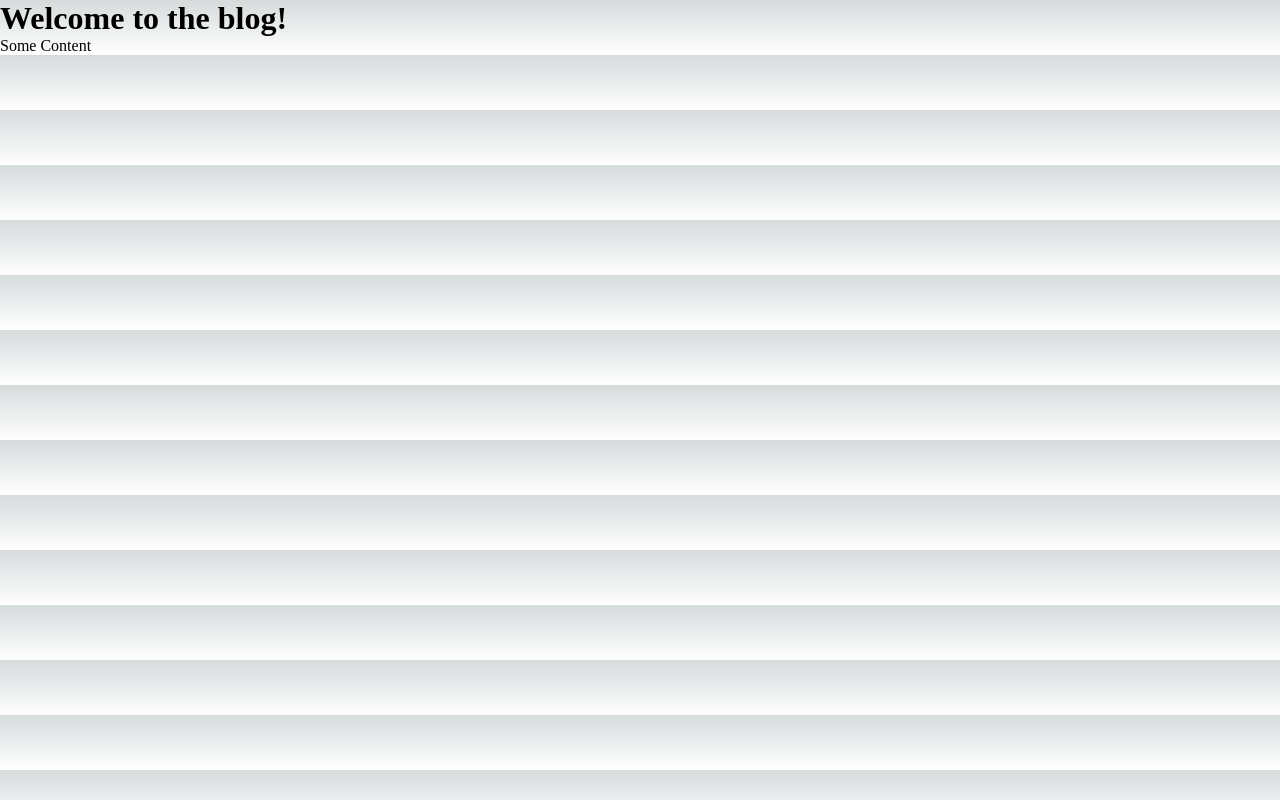
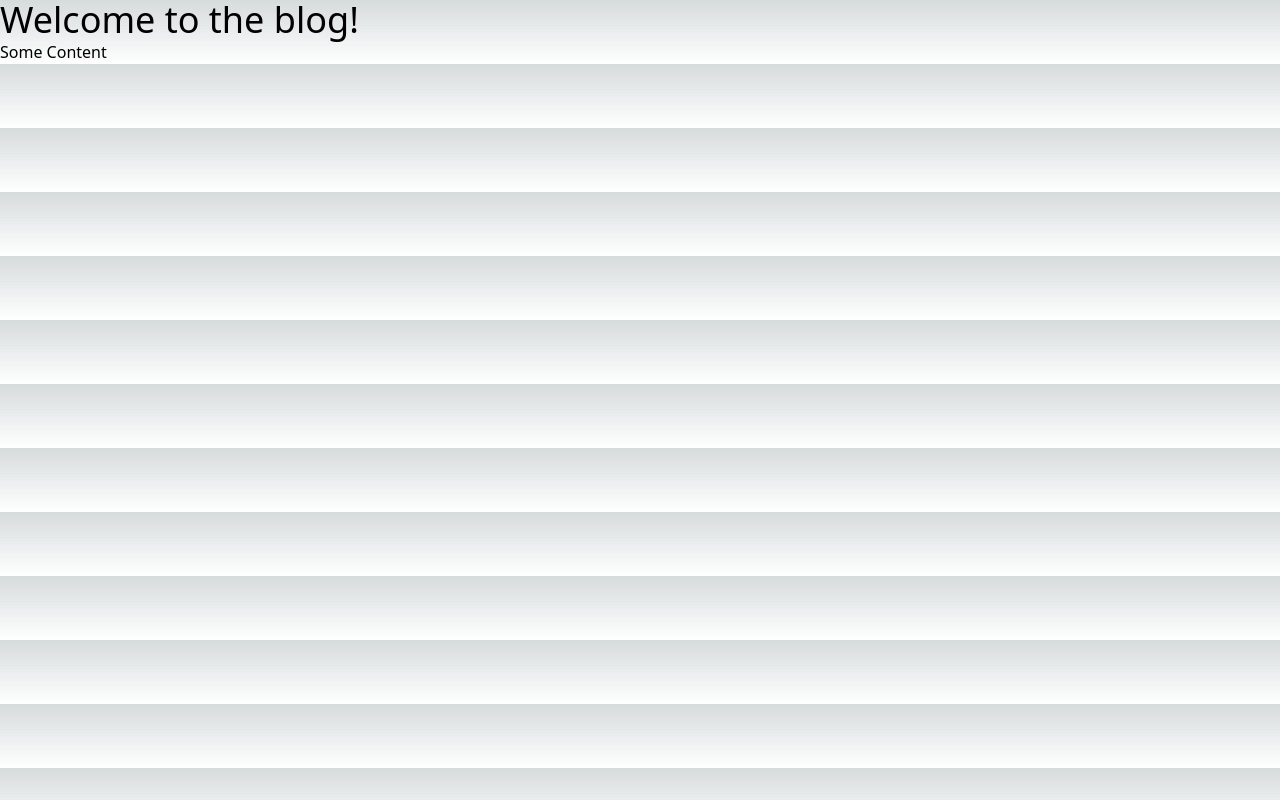
Before and after one commit to jordanporterbiz/jordanporter.dev, a Next.js app: page / in a window 1280 px wide. Built offline with nearby package versions, Linux system fonts and the light colour scheme.

Commit message:
Sanity CMS Setup

```diff
--- a/app/head.tsx
+++ b/app/head.tsx
@@ -1,15 +1,18 @@
 
 
-interface Metadata {
-    title: string
-    description: string
-}
+// interface Metadata {
+//     title: string
+//     description: string
+// }
 
-export default function Head(metadata: Metadata) {
+export default function Head() {
   return (
-    <Head {...metadata}>
-      <title>{metadata.title}The Blog</title>
-      <meta name="description" content={metadata.description} />
-    </Head>
+    <div>
+      <title>The Blog</title>
+      <meta name="viewport" content="initial-scale=1.0, width=device-width" />
+      <meta name="description" content='' />
+      <link rel="icon" href="/favicon.ico" />
+
+    </div>
   )
 }
--- a/app/layout.tsx
+++ b/app/layout.tsx
@@ -1,10 +1,10 @@
 import '../styles/globals.css'
 
 
-export const metadata = {
-  title: 'Jordan Porter | Blog',
-  description: 'A blog of personal experiences and thoughts.',
-}
+// export const metadata = {
+//   title: 'Jordan Porter | Blog',
+//   description: 'A blog of personal experiences and thoughts.',
+// }
 
 export default function RootLayout({
   children,
--- a/app/page.tsx
+++ b/app/page.tsx
@@ -1,6 +1,6 @@
 import React from 'react'
 
-export default function page() {
+export default function HomePage() {
   return (
     <div>
         <h1 className='text-4xl'>Welcome to the blog!</h1>
--- /dev/null
+++ b/components/Logo.tsx
@@ -0,0 +1,13 @@
+import Image from 'next/image'
+
+function Logo(props: any) {
+    const { renderDefault, title } = props
+  return (
+    <div className='flex items-center space-x-2'>
+        <Image className='rounded-full object-cover' height={50} width={50} src={'/logo.png'} alt="Logo" />
+{renderDefault(props)}
+    </div>
+  )
+}
+
+export default Logo
--- /dev/null
+++ b/components/StudioNavbar.tsx
@@ -0,0 +1,31 @@
+import Link from "next/link"
+import { ArrowUturnLeftIcon } from "@heroicons/react/24/solid"
+
+function StudioNavbar(props: any) {
+  return (
+    <div>
+        <div className="flex items-center justify-between p-5">
+            <Link href="/" className="text-[#f4b400] flex items-center">
+                <ArrowUturnLeftIcon className="h-6 w-6 text-[#f4b400] mr-2" />
+                Go To Website
+            </Link>
+
+            <div className="hidden md:flex p-5 rounded-lg justify-center border-2 border-[#4285f4]">
+            <h1 className="font-bold text-white">
+                Want updates on all my adventures and upcoming content? Subscribe to my newsletter! 👉
+            </h1>
+
+            <Link href="JordanPorter.Dev/Subscribe" className="text-[#f4b400] font-bold ml-2">
+            www.JordanPorter.Dev/Subscribe
+            </Link>
+        </div>
+        </div>
+
+
+
+       <>{props.renderDefault(props)}</>
+    </div>
+  )
+}
+
+export default StudioNavbar
--- a/next.config.js
+++ b/next.config.js
@@ -3,6 +3,10 @@ const nextConfig = {
   reactStrictMode: true,
   experimental: {
     appDir: true,
+  },
+  images: {
+    domains: ['images.unsplash.com', 'blackphoenixsolutions.co.uk', 'finniestonhostel.com'],
+
   }
 }
 
--- a/styles/globals.css
+++ b/styles/globals.css
@@ -1,3 +1,7 @@
+@tailwind base;
+@tailwind components;
+@tailwind utilities;
+
 :root {
   --max-width: 1100px;
   --border-radius: 12px;
--- a/tailwind.config.js
+++ b/tailwind.config.js
@@ -1,6 +1,6 @@
 /** @type {import('tailwindcss').Config} */
 module.exports = {
-  content: [],
+  content: ["./app/**/*.{js,jsx,ts,tsx}", "./components/**/*.{js,ts,jsx,tsx}"],
   theme: {
     extend: {},
   },
--- /dev/null
+++ b/theme.ts
@@ -0,0 +1,47 @@
+import { buildLegacyTheme } from "sanity";
+
+const props = {
+    "--my-white": "#fff",
+    "--my-black": "#1a1a1a",
+    "--jpd-brand-color": "#4285f4",
+    "--my-red": "#db4437",
+    "--my-yellow":"#f4b400",
+    "--my-green":"#0f9d58",
+    "--my-blue":"#4285f4",
+}
+
+export const myTheme = buildLegacyTheme({
+    /* Base theme colours */
+    "--black": props["--my-black"],
+    "--white": props["--my-white"],
+
+    "--gray": "#666",
+    "--gray-base": "#666",
+
+    "--component-bg": props["--my-black"],
+    "--component-text-color": props["--my-white"],
+
+    /* Brand */
+    "--brand-primary": props["--jpd-brand-color"],
+
+
+    // Default button
+    "--default-button-color": "#666",
+    "--default-button-primary-color": props["--jpd-brand-color"],
+    "--default-button-success-color": props["--my-green"],
+    "--default-button-danger-color": props["--my-red"],
+    "--default-button-warning-color": props["--my-yellow"],
+
+
+    /* State */
+    "--state-success-color": props["--my-green"],
+    "--state-warning-color": props["--my-yellow"],
+    "--state-danger-color": props["--my-red"],
+    "--state-info-color": props["--my-blue"],
+
+    /* Navbar */
+    "--main-navigation-color": props["--my-black"],
+    "--main-navigation-color--inverted": props["--my-white"],
+
+    "--focus-color": props["--jpd-brand-color"],
+});
```
Also changed, not shown: package.json (+5 -2 lines), sanity.config.ts (+10 -0 lines), public/logo.png (added), 1 other file (tests, documents, lock files or other folders).
